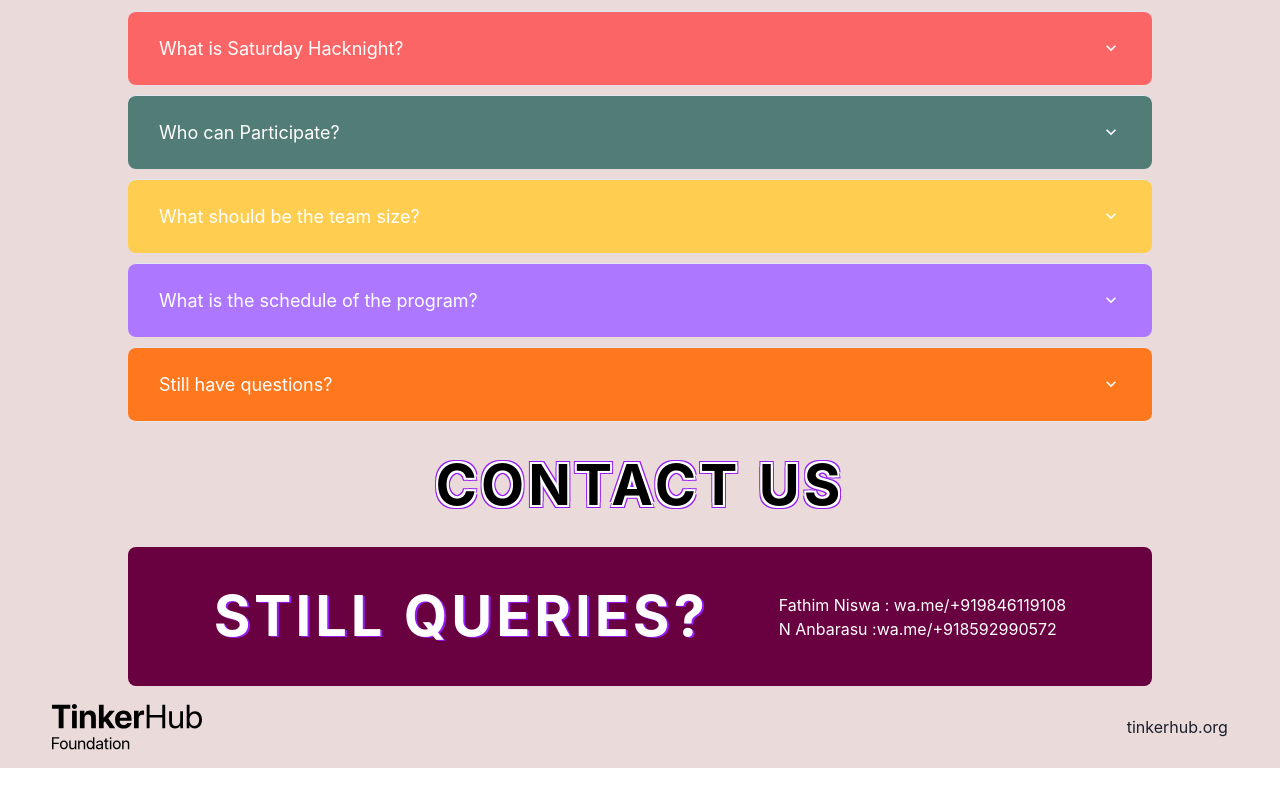
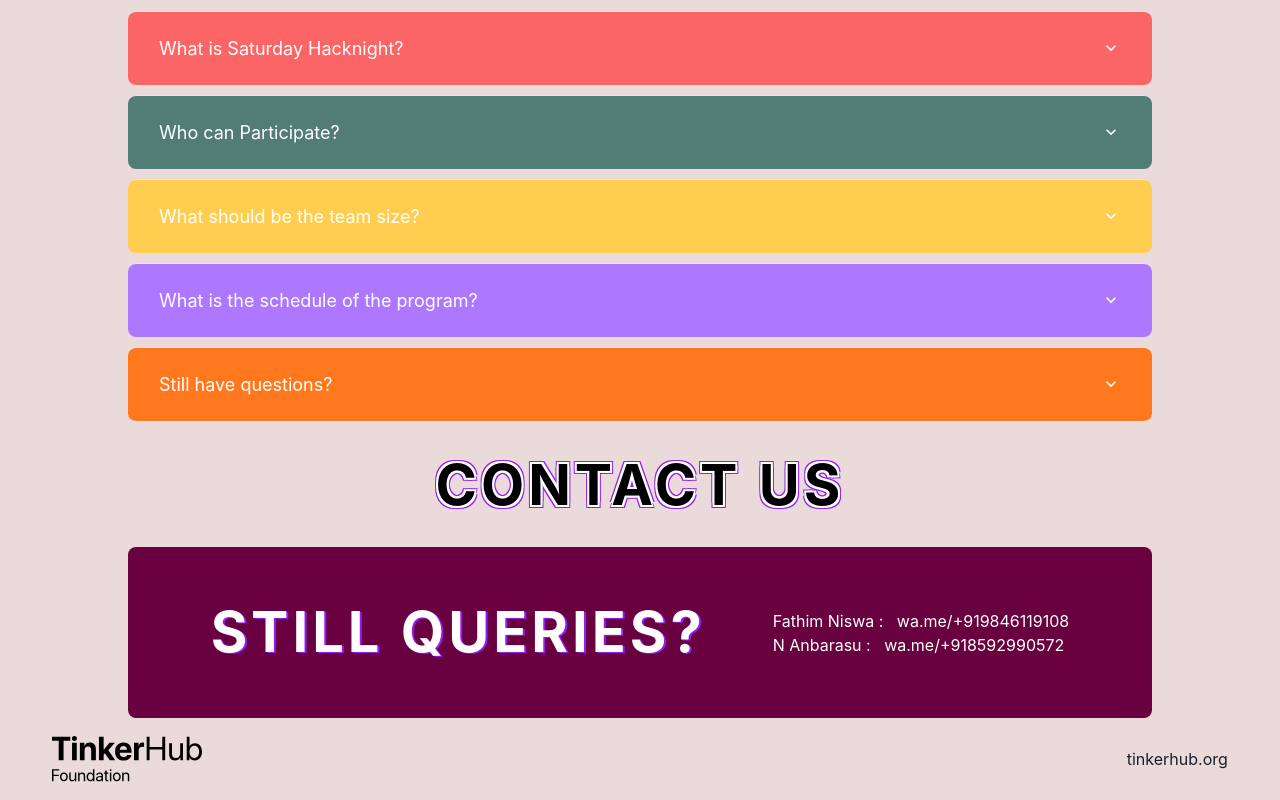
Before and after one commit to tinkerhub/saturday-hack-night, a React app in the folder apps/web/: page / in a window 1280 px wide. Shown: the part 1822-2622 px from the top of the page. Before the commit the page ends 2590 px from the top, so only its background shows below. Built offline with nearby package versions, Linux system fonts and the light colour scheme; no server answers.

Commit message:
fix: design changes

```diff
--- a/apps/web/src/components/Footer.tsx
+++ b/apps/web/src/components/Footer.tsx
@@ -5,7 +5,7 @@ import thLogo from '../../assets/TH.svg';
 
 const Footer = () => (
     <HStack width="95%" paddingInline="5px" paddingBlock="18px" justifyContent="space-between">
-        <Image width="150px" src={thLogo} alt="TinkerHub Logo" />
+        <Image width={{ base: '100px', lg: '150px' }} src={thLogo} alt="TinkerHub Logo" />
         <Text fontSize="16px">tinkerhub.org</Text>
     </HStack>
 );
--- a/apps/web/src/views/Landing/Queries.tsx
+++ b/apps/web/src/views/Landing/Queries.tsx
@@ -27,7 +27,7 @@ const Queries = () => (
             color="#fff"
             borderRadius="8px"
             paddingInline="16px"
-            paddingBlock="16px"
+            paddingBlock="32px"
         >
             <Heading
                 fontWeight="700"
@@ -45,8 +45,8 @@ const Queries = () => (
             </Heading>
             <VStack>
                 <Text fontSize="16px">
-                    Fathim Niswa : wa.me/+919846119108
-                    <br />N Anbarasu :wa.me/+918592990572
+                    Fathim Niswa : &nbsp; wa.me/+919846119108
+                    <br />N Anbarasu : &nbsp; wa.me/+918592990572
                 </Text>
             </VStack>
         </Flex>
```
Also changed, not shown: apps/web/tsconfig.json (+3 -4 lines), 1 other file (tests, documents, lock files or other folders).
